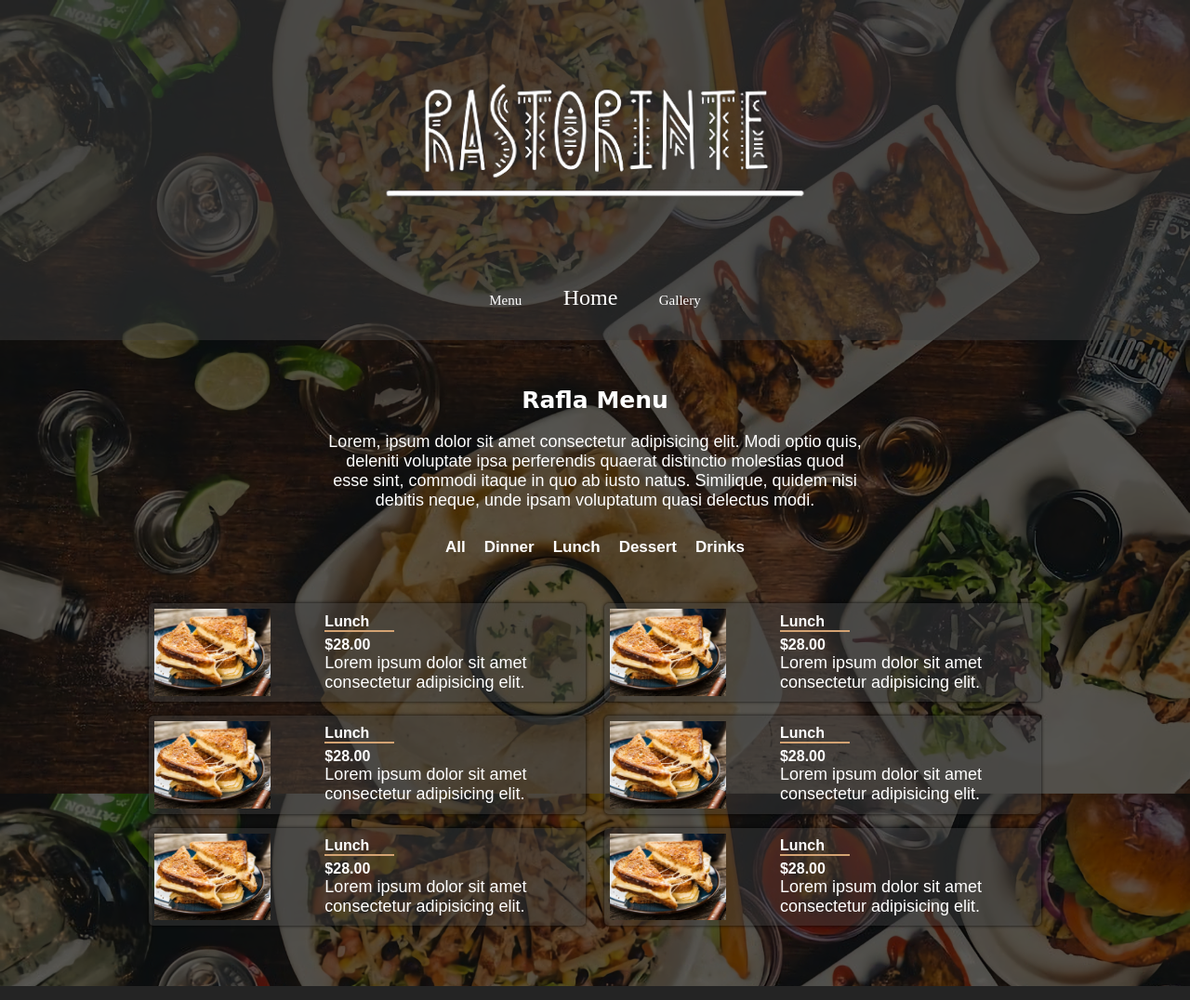
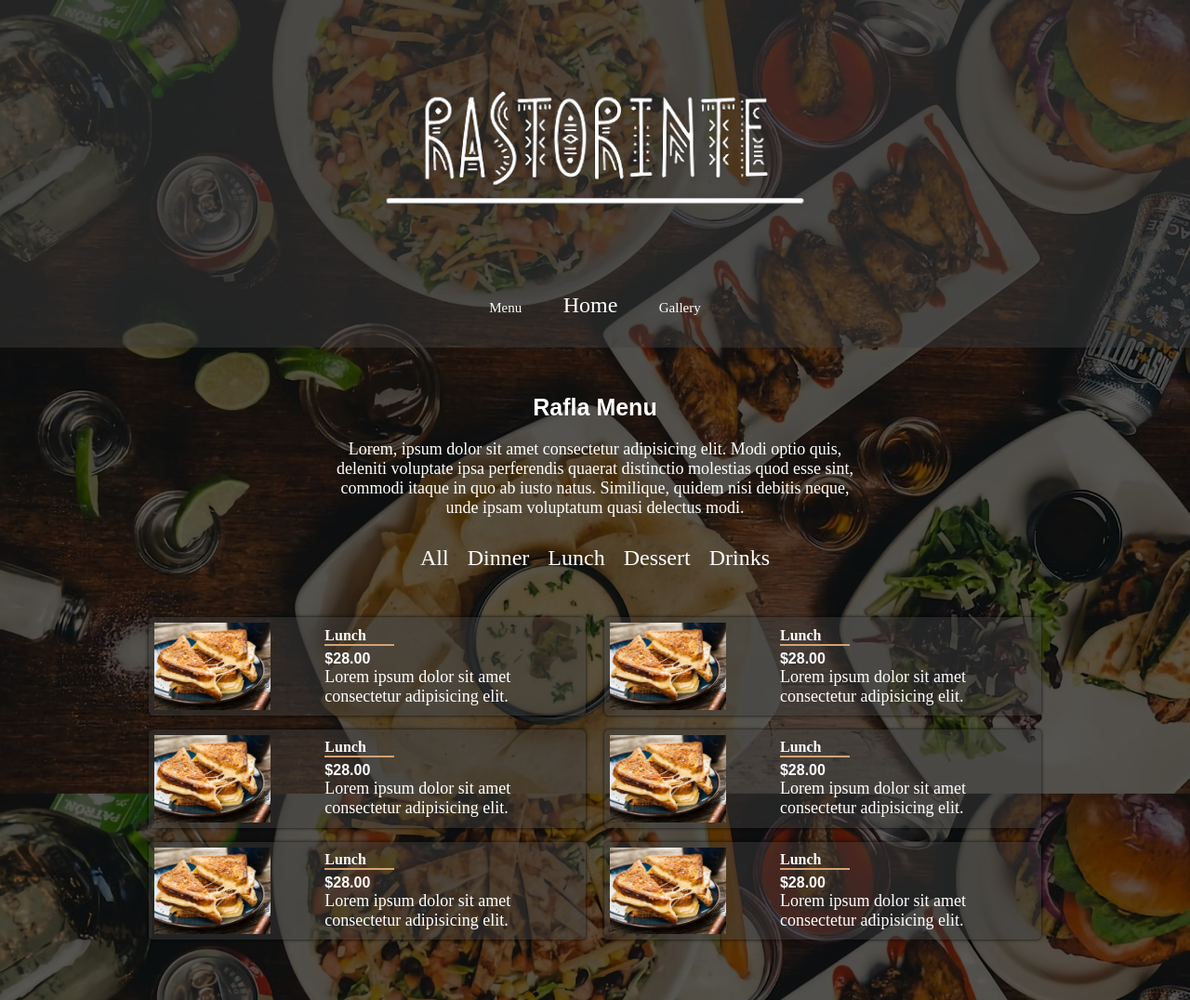
Before and after one commit to janhatanpaa/Group-14, a PHP site: page /lunch.html in a window 1280 px wide. Shown: the whole page at 93% size. Run offline with PHP 8.4, Linux system fonts and the light colour scheme.

Commit message:
font changes

```diff
--- a/css/menu.css
+++ b/css/menu.css
@@ -138,6 +138,9 @@ div.topBotomBordersIn a:hover:before, div.topBotomBordersIn a:hover:after
 a {
   color: inherit;
   text-decoration: inherit;
+  font-family: Brush Script MT;
+  font-weight: 1;
+  font-size: 24px;
 }
 
 .container{
@@ -151,16 +154,17 @@ a {
 }
 h3{
     color: #FFF;
-    font-family: 'Lobster', cursive;
     font-size: 25px;
     margin-bottom: 20px;
 }
 h4{
     color:#fff;
+    font-family: papyrus;
 }
 p1{
     color: #FFF;
     font-size: 18px;
+    font-family: Microsoft Yi Baiti;
 }
 .list{
     display: flex;
```
